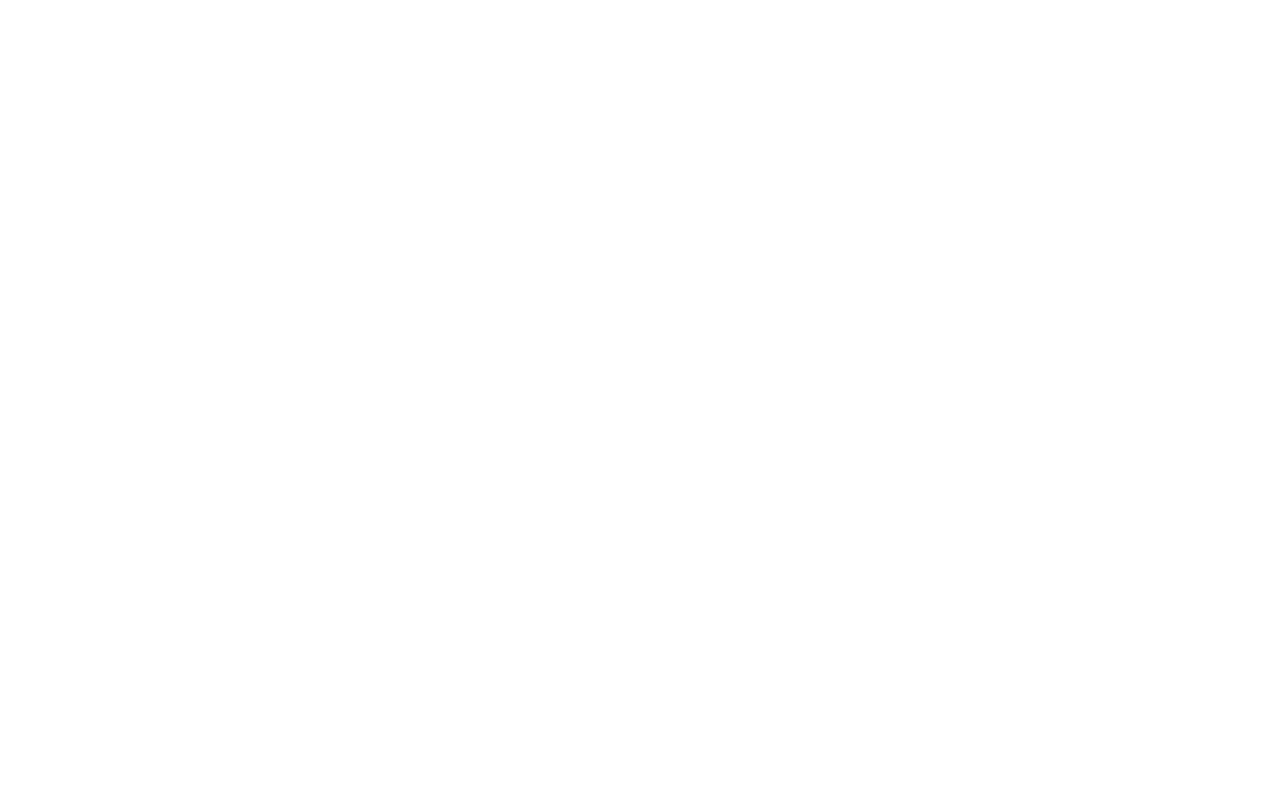
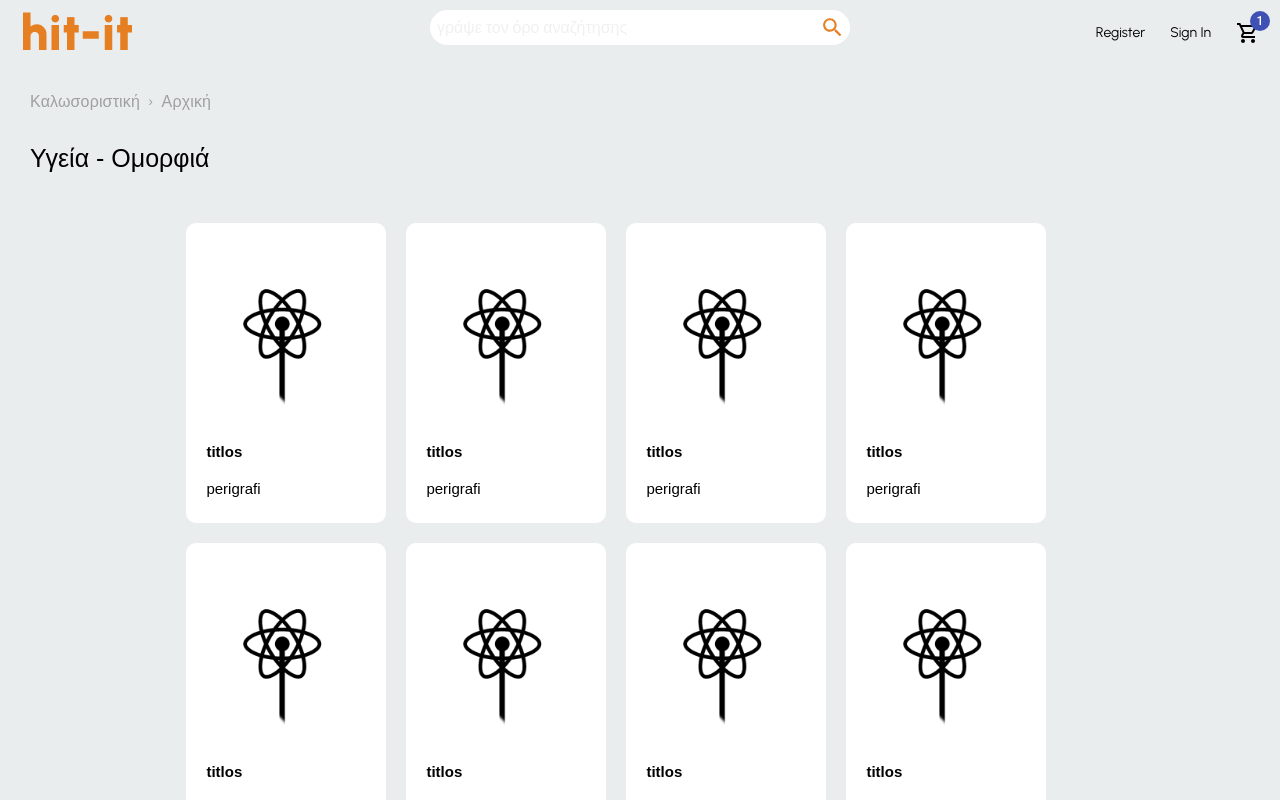
Before and after one commit to platonasmilitsis/WebAppTechno, a React (Create React App) app in the folder frontend/hit-it/: page /home/health-beauty in a window 1280 px wide. Before the commit this address had no page. Shown: the top 800 px of the page. Built offline with nearby package versions, Linux system fonts and the light colour scheme.

Commit message:
add igeia-omorfia

```diff
--- a/frontend/hit-it/src/App.jsx
+++ b/frontend/hit-it/src/App.jsx
@@ -6,6 +6,7 @@
 import HomeGarden from "./pages/Categories/HomeGarden";
 import Fashion from "./pages/Categories/Fashion";
 import HobbySports from "./pages/Categories/HobbySports";
+import HealthBeauty from "./pages/Categories/HealthBeauty";
 import { BrowserRouter as Router, Routes, Route} from 'react-router-dom'
 
 const App = () => {
@@ -21,6 +22,7 @@
         <Route path="/home/home-garden" element={<HomeGarden/>}/>
         <Route path="/home/fashion" element={<Fashion/>}/>
         <Route path="/home/hobby-sports" element={<HobbySports/>}/>
+        <Route path="/home/health-beauty" element={<HealthBeauty/>}/>
       </Routes>
     </Router>
   );
--- a/frontend/hit-it/src/components/Home/Categories.jsx
+++ b/frontend/hit-it/src/components/Home/Categories.jsx
@@ -115,6 +115,9 @@
             case "Hobby - Αθλητισμός":
                 navigate("/home/hobby-sports");
                 break;
+            case "Υγεία - Ομορφιά":
+                navigate("/home/health-beauty");
+                break;
             default:
                 navigate("/");
         }
--- /dev/null
+++ b/frontend/hit-it/src/pages/Categories/HealthBeauty.jsx
@@ -0,0 +1,42 @@
+import React from 'react'
+import styled from "styled-components"
+import { Helmet, HelmetProvider } from 'react-helmet-async';
+import NavBar from '../../components/Categories/NavBar';
+import Breadcrumb from '../../components/Global/Breadcrumb';
+import CategoryName from '../../components/Categories/CategoryName';
+import Grid from '../../components/Categories/Grid';
+
+const Container=styled.div`
+  background-color:#eaeded;
+`;
+
+const HealthBeauty = () => {
+
+    const page_names=["Καλωσοριστική","Αρχική"];
+    const page_links=["/","/home"];
+    const images=["logoreact.png","logoreact.png","logoreact.png","logoreact.png","logoreact.png","logoreact.png",
+                  "logoreact.png","logoreact.png","logoreact.png","logoreact.png","logoreact.png","logoreact.png"];
+    const titles=["titlos","titlos","titlos","titlos","titlos","titlos",
+                    "titlos","titlos","titlos","titlos","titlos","titlos"];
+    const descriptions=["perigrafi","perigrafi","perigrafi","perigrafi","perigrafi","perigrafi",
+                          "perigrafi","perigrafi","perigrafi","perigrafi","perigrafi","perigrafi"];
+
+  return (
+    <Container>
+      <HelmetProvider>
+        <Helmet>
+          <meta charSet="utf-8" />
+          <title>
+              Υγεία - Ομορφιά
+          </title>
+        </Helmet>
+      </HelmetProvider>
+      <NavBar/>
+      {Breadcrumb(page_names,page_links)}
+      {CategoryName("Υγεία - Ομορφιά")}
+      {Grid(images,titles,descriptions)}
+    </Container>
+  )
+}
+
+export default HealthBeauty
```
